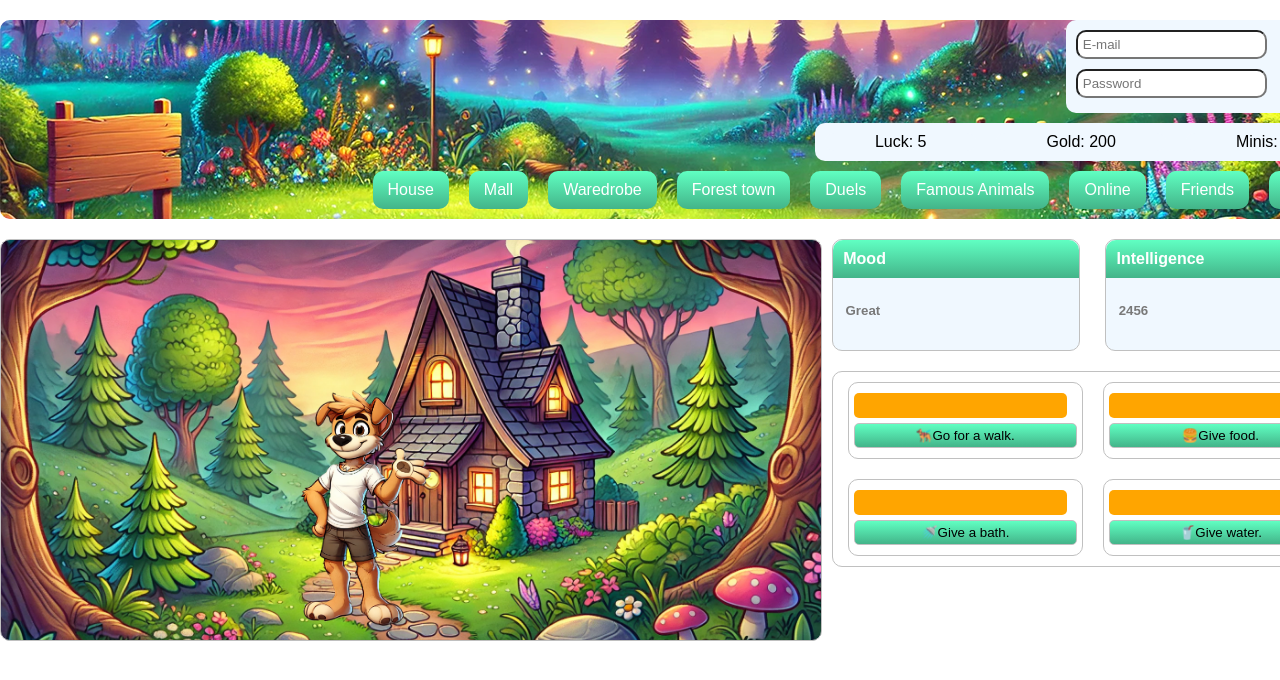
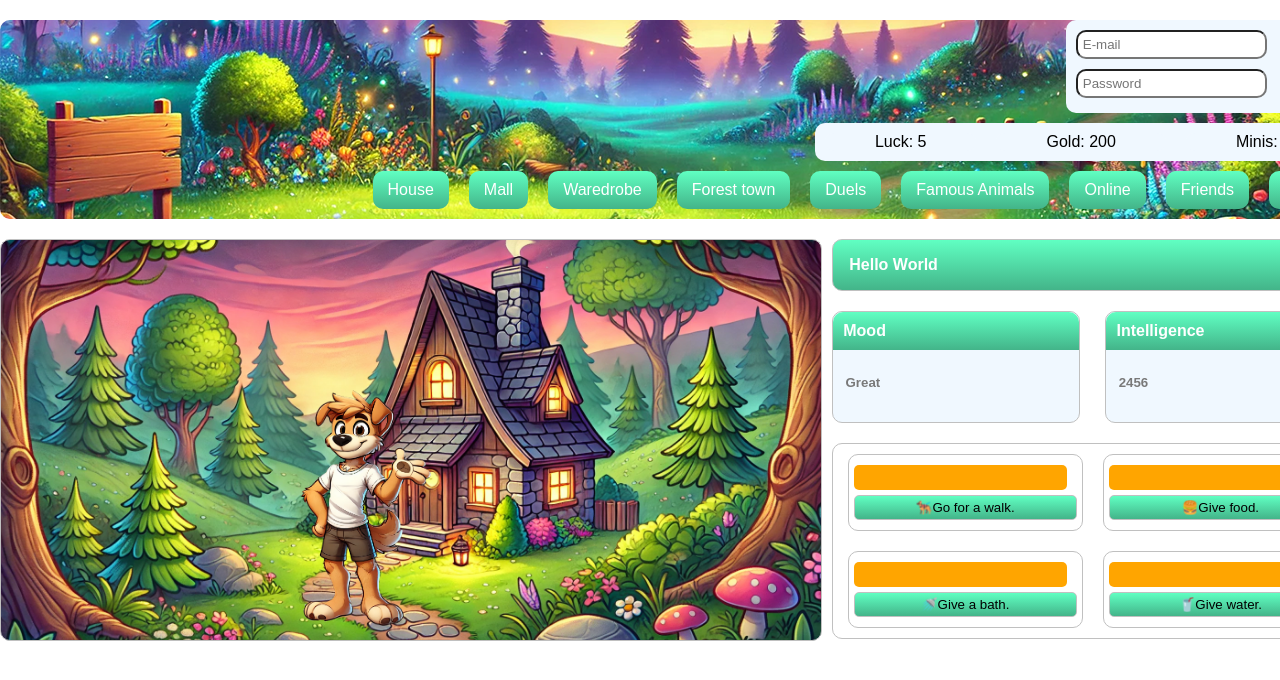
Before and after one commit to nikiTomov01/jivotnoClone, a plain HTML site: page dist/index.html in a window 1280 px wide. Shown: the top 680 px of the page. Drawn offline with Linux system fonts and the light colour scheme.

Commit message:
added a your-message field

```diff
--- a/dist/index.html
+++ b/dist/index.html
@@ -48,6 +48,9 @@
 
             </div>
             <div id="right-main-container">
+                <div id="your-message">
+                    <h4>Hello World</h4>
+                </div>
                 <div id="mood-tab" class="small-tab">
                     <div class="tab-title">
                         <h4>Mood</h4>
--- a/style/style.css
+++ b/style/style.css
@@ -140,6 +140,18 @@
     align-content: flex-start;
 }
 
+#your-message {
+    width: 95%;
+    margin-bottom: 20px;
+    border: 1px solid #c0c0c0;
+    background-image: linear-gradient(to bottom, rgb(96, 255, 194) , rgb(67, 180, 137));
+}
+
+#your-message h4 {
+    padding: 16px;
+    color: white;
+}
+
 .small-tab {
     width: 45%;
     height: 110px;
```
